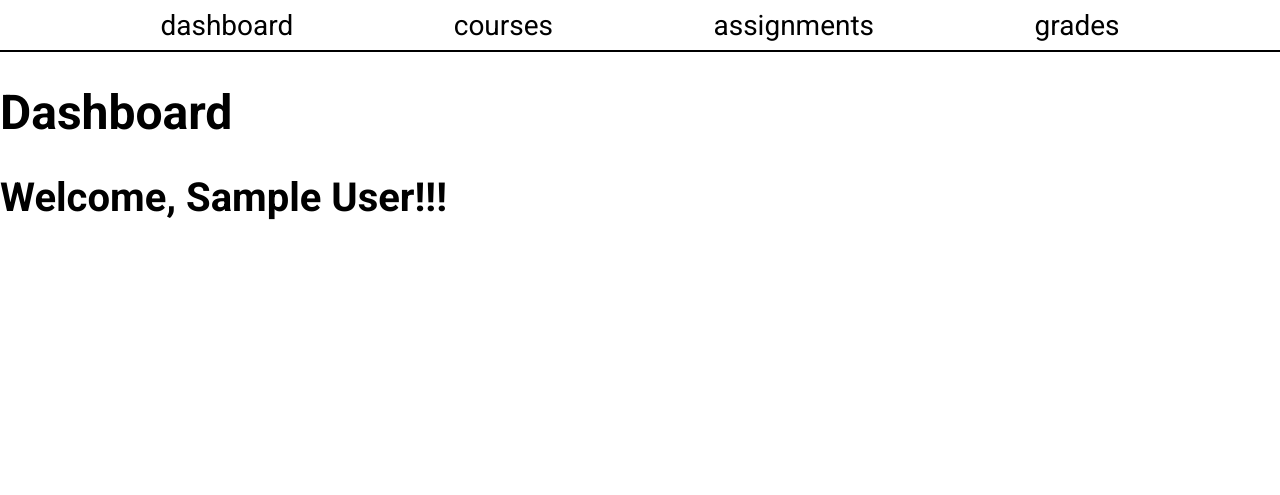
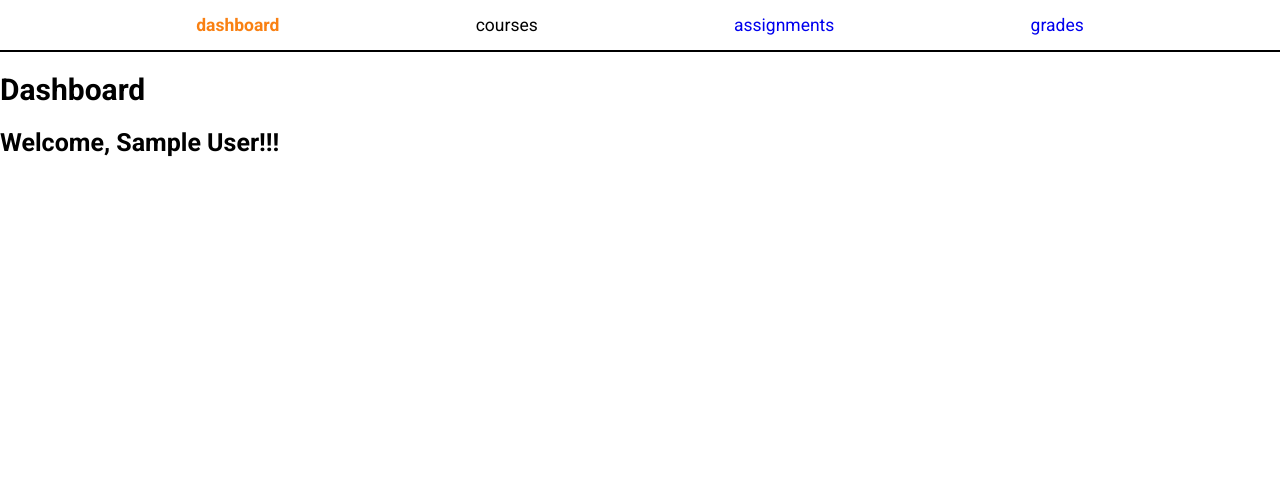
Before and after one commit to xenono/Learning-Platform-Moodle, a PHP site: page /views/dashboard.php in a window 1280 px wide. Shown: the top 495 px of the page. Run offline with PHP 8.4, Linux system fonts and the light colour scheme; the visitor is signed in with stand-in values (Sample User, id 1).

Commit message:
Add styles to active views in navigation.

```diff
--- a/components/header.php
+++ b/components/header.php
@@ -24,18 +24,19 @@ $currentPage =  end($currentPage);
 <?php if(strcmp($currentPage, "login.php") && strcmp($currentPage,"signup.php")){
     ?>
     <header>
+
         <nav class="nav">
-                <a class="nav-item" href="../views/dashboard.php">dashboard</a>
+                <a class="nav-item <?php if($currentPage == "dashboard.php") {echo "nav-item-active";}?>" href="../views/dashboard.php">dashboard</a>
                 <div class="nav-item-dropdown">
-                    <span class="nav-item" id="course-dropdown-parent" href="../views/courses.php">courses</span>
+                    <span class="nav-item  <?php if($currentPage == "courses.php") {echo "nav-item-active";}?>" id="course-dropdown-parent" href="../views/courses.php">courses</span>
                     <div class="nav-item-course-dropdown" id="course-dropdown-list">
                         <a class="nav-item" href="../views/courses.php?course=CSCORE1&week=1">CORE 1</a>
                         <a class="nav-item" href="../views/courses.php?course=CSCORE2&week=1">CORE 2</a>
                     </div>
 
                 </div>
-                <a class="nav-item" href="../views/assignments.php">assignments</a>
-                <a class="nav-item" href="../views/grades.php">grades</a>
+                <a class="nav-item <?php if($currentPage == "assignments.php") {echo "nav-item-active";}?>" href="../views/assignments.php">assignments</a>
+                <a class="nav-item <?php if($currentPage == "grades.php") {echo "nav-item-active";}?>" href="../views/grades.php">grades</a>
         </nav>
     </header>
 <?php }?>
--- a/css/styles.css
+++ b/css/styles.css
@@ -2,7 +2,7 @@
 html,body {
 
     font-family: "Roboto", sans-serif;
-    /*font-size: 62.5%;*/
+    font-size: 62.5%;
     margin: 0;
     padding: 0;
     box-sizing: border-box;
@@ -18,17 +18,13 @@ p {
 }
 a {
     text-decoration: none;
-    color: #000;
     cursor: pointer;
-}
-a:hover {
-    text-decoration: underline;
 }
 a:visited {
     color: black;
 }
 a.current {
-   color: pink;
+   color: var(--orange);
     font-weight: bold;
 }
 .wrapper-center {
@@ -39,21 +35,54 @@ a.current {
     justify-content: center;
     align-items: center;
 }
+/* Global Color Variables */
+:root {
+    --orange: #F98012;
+    --baige: #FFE9D0;
+}
+/* End OF Global Color Variables */
 /* Forms */
 .flex-form {
     display: flex;
     flex-direction: column;
     justify-content: space-evenly;
+    align-items: center;
+    width: 15%;
 }
 label {
     font-size: 1.75rem;
     margin-bottom: 5px;
+    text-align: center;
 }
 input {
-    margin-bottom: 10px;
+    width: 100%;
+    margin-bottom: 15px;
+    font-size: 2rem;
+    padding: 5px 10px;
 }
+
+button {
+    padding: 10px 20px;
+    width: 75px;
+}
+
 /* End of globals styles*/
+
+/* Common css styles */
+.flex-center {
+    display: flex;
+    justify-content: center;
+    align-items: center;
+}
+.flex-column {
+    display: flex;
+    flex-direction: column;
+    justify-content: space-evenly;
+}
+/* End of common css styles*/
+
 /* Components styles*/
+
 /* Header styles */
 header {
     font-size: 1.75rem;
@@ -71,12 +100,15 @@ header {
     padding: 0;
 }
 .nav-item{
-    color: black;
     text-decoration: none;
     cursor: pointer;
 }
 .nav-item:hover{
-    text-decoration: underline;
+    font-weight: bold;
+}
+a.nav-item-active, .nav-item-active {
+    color: var(--orange);
+    font-weight: bold;
 }
 .nav-item-dropdown {
     position: relative;
@@ -145,12 +177,9 @@ footer div p {
     grid-column-start: 2;
     grid-column-end: -1;
 }
+/* Login Form Styles */
 
-
-
-
-
-
+/* End of Login Form Styles */
 /*core 1 assignments view */
 .core1-modules-list {
     grid-column-start: 1;
--- a/utils/connection.php
+++ b/utils/connection.php
@@ -3,5 +3,6 @@ require_once "parseENV.php";
 $DB_LOGIN = $_ENV["DB_LOGIN"];
 $DB_PASSWORD = $_ENV["DB_PASSWORD"];
 $DB_HOST = $_ENV["DB_HOST"];
-$GLOBALS["conn"] = mysqli_connect($DB_HOST,$DB_LOGIN,$DB_PASSWORD,"moodle");
+$conn = mysqli_connect($DB_HOST,$DB_LOGIN,$DB_PASSWORD,"moodle");
+
 ?>
--- a/views/dashboard.php
+++ b/views/dashboard.php
@@ -3,7 +3,15 @@ include "../components/header.php";
 include "../session/auth.php"
 ?>
 <h1>Dashboard</h1>
-<h2>Welcome, <?php echo $_SESSION["name"]?>!!!</h2>
+<h2>Welcome,
+    <?php
+    if(isset($_SESSION["name"])){
+        echo $_SESSION["name"];
+    } else {
+        echo "Joe";
+    }
+    ?>!!!
+</h2>
 <?php
 include "../components/footer.php";
 ?>
```
Also changed, not shown: views/login.php (+9 -3 lines).
